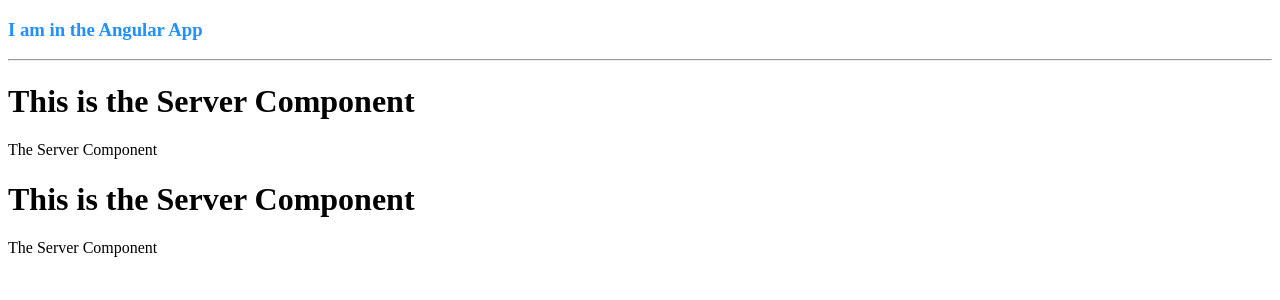
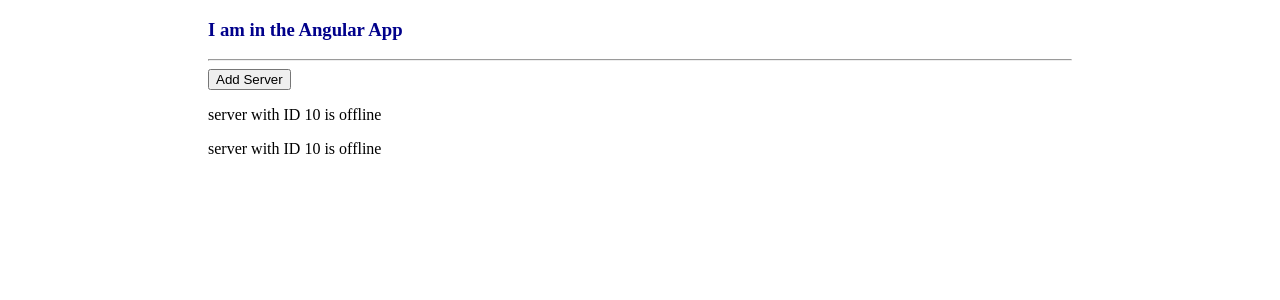
Before and after one commit to MichaelNeely77/my-first-angular-app, an Angular app: page / in a window 1280 px wide. Shown: the top 300 px of the page. Built offline with nearby package versions, Linux system fonts and the light colour scheme.

Commit message:
Learned about Data Binding. Bootstrap not responding

```diff
--- a/src/app/app.component.ts
+++ b/src/app/app.component.ts
@@ -3,12 +3,9 @@ import { Component } from '@angular/core';
 @Component({
   selector: 'app-root',
   templateUrl: './app.component.html',
-  // styleUrls: ['./app.component.css']
-  styles: [`
-    h3 {
-      color: dodgerblue;
-    }
-  `]
+  styleUrls: ['./app.component.css'],
+
+
 })
 export class AppComponent {
 
--- a/src/app/server/server.component.html
+++ b/src/app/server/server.component.html
@@ -1,2 +1 @@
-<h1>This is the Server Component</h1>
-<p>The Server Component</p>
+<p>{{ 'server' }} with ID {{serverId}} is {{ getServerStatus() }}</p>
--- a/src/app/server/server.component.ts
+++ b/src/app/server/server.component.ts
@@ -6,5 +6,10 @@ import { Component } from '@angular/core';
 })
 
 export class ServerComponent {
+    serverId = 10;
+    serverStatus = 'offline';
 
+    getServerStatus() {
+        return this.serverStatus;
+    }
 }
--- a/src/app/servers/servers.component.html
+++ b/src/app/servers/servers.component.html
@@ -1,2 +1,5 @@
+<button
+class="btn btn-primary"
+[disabled]>Add Server</button>
 <app-server></app-server>
 <app-server></app-server>
--- a/src/app/servers/servers.component.ts
+++ b/src/app/servers/servers.component.ts
@@ -4,14 +4,21 @@ import { Component, OnInit } from '@angular/core';
   // selector: '[app-servers]',
   // selector: '.app-servers',
   selector: 'app-servers',
-  template: `
-    <app-server></app-server>
-    <app-server></app-server>`,
+  // template: `
+  //   <app-server></app-server>
+  //   <app-server></app-server>`,
+  templateUrl: './servers.component.html',
+
   styleUrls: ['./servers.component.css']
 })
 export class ServersComponent implements OnInit {
+  allowNewServer = false;
 
-  constructor() { }
+  constructor() {
+    setTimeout(() => {
+      this.allowNewServer = true;
+    }, 2000);
+   }
 
   ngOnInit() {
   }
```
